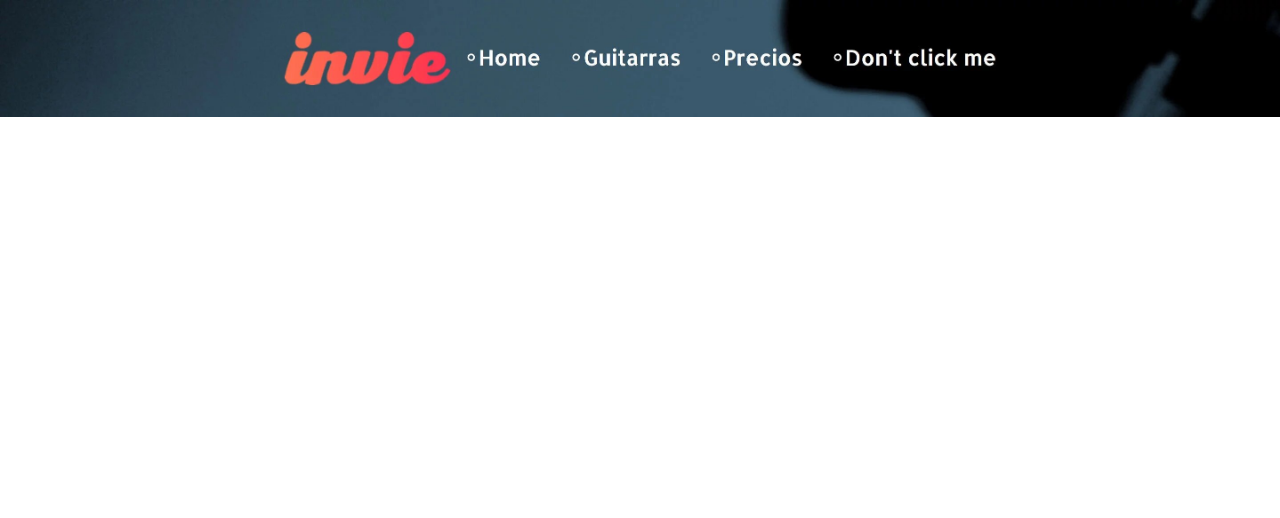
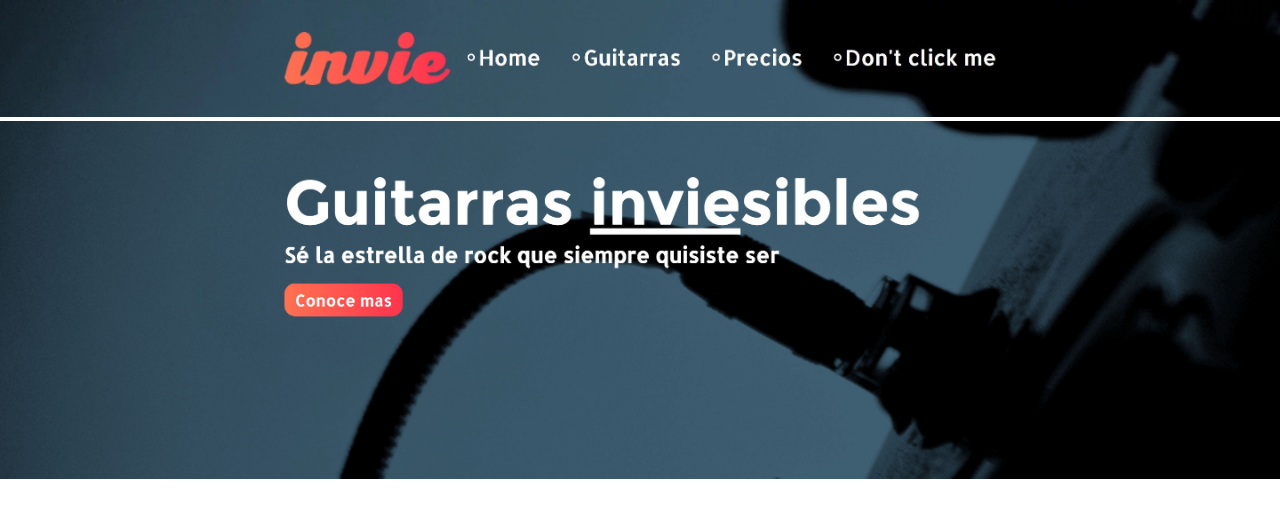
Before and after one commit to DanielBeltr4n/Invie-github, a plain HTML site: page index.html in a window 1280 px wide. Drawn offline with Linux system fonts and the light colour scheme.

Commit message:
agregando nuestro hero

```diff
--- a/index.html
+++ b/index.html
@@ -5,7 +5,7 @@
     <title>Invie</title>
     <style media="screen">
      body{
-       margin: 0;
+       margin: 0px;
      }
      img{
        max-width: 100%;
@@ -15,5 +15,6 @@
   </head>
   <body>
     <img src="header.jpg" alt="">
+    <img src="hero.jpg" alt="">
   </body>
 </html>
```
Also changed, not shown: hero.jpg (added).
